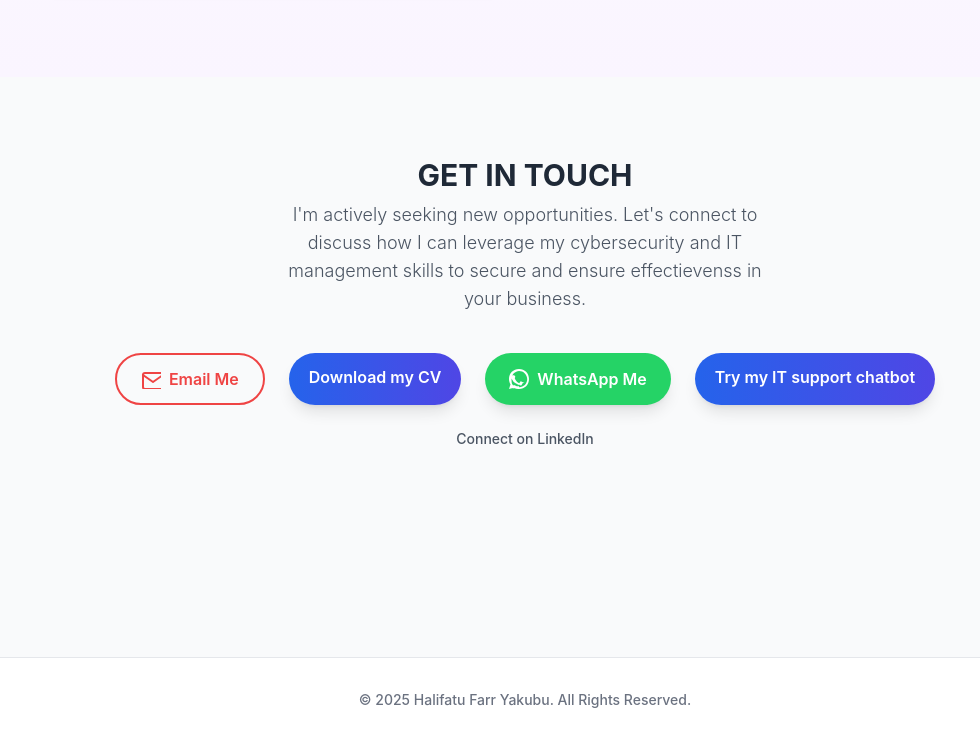
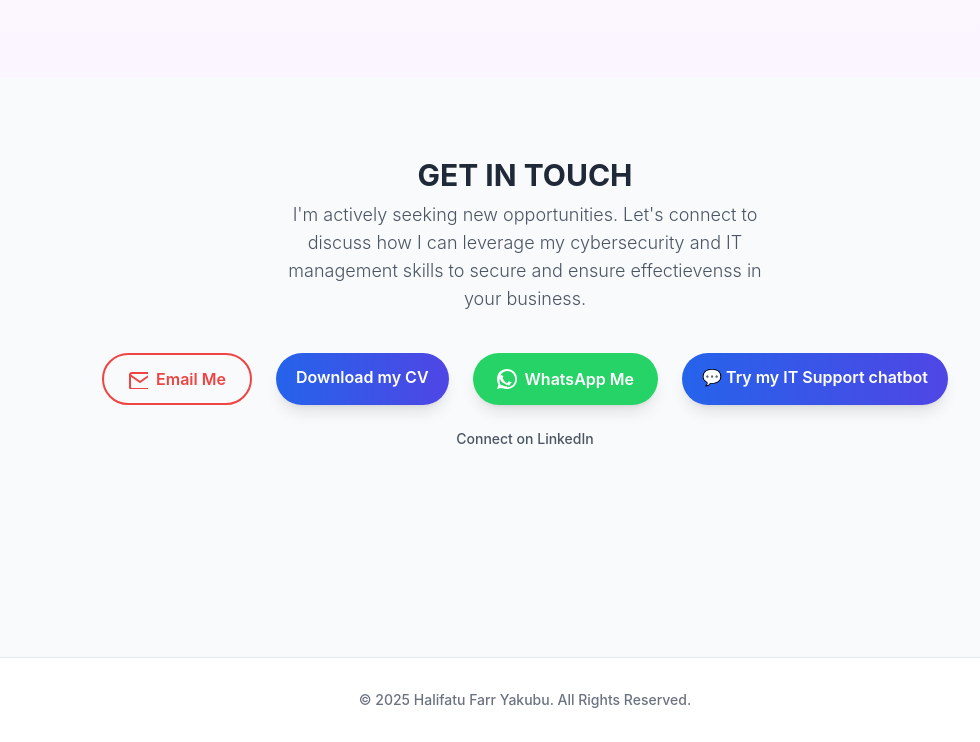
Before and after one commit to Halifa-tu/Profile, a plain HTML site: page index.html in a window 1280 px wide. Shown: the part 3965-4707 px from the top of the page, without its empty margins (115-1095 px from the left). Drawn offline with nearby package versions, Linux system fonts and the light colour scheme.

Commit message:
Add files via upload

```diff
--- a/index.html
+++ b/index.html
@@ -503,9 +503,11 @@ typeEffect();
       <span>WhatsApp Me</span>
     </a>
 
-  <a href="https://halifa-tu.github.io/Mychatbot/" download class="px-5 py-3 bg-gradient-to-r from-blue-600 to-indigo-600 text-white font-semibold rounded-full shadow-lg hover:from-blue-700 hover:to-indigo-700 transition duration-300">
-    Try my IT support chatbot
-  </a>
+<a href="https://halifa-tu.github.io/Mychatbot/" target="_blank"
+   class="px-5 py-3 bg-gradient-to-r from-blue-600 to-indigo-600 text-white font-semibold rounded-full shadow-lg hover:from-blue-700 hover:to-indigo-700 transition duration-300">
+  💬 Try my IT Support chatbot
+</a>
+
   </div>
 
   <!-- LinkedIn -->
```
